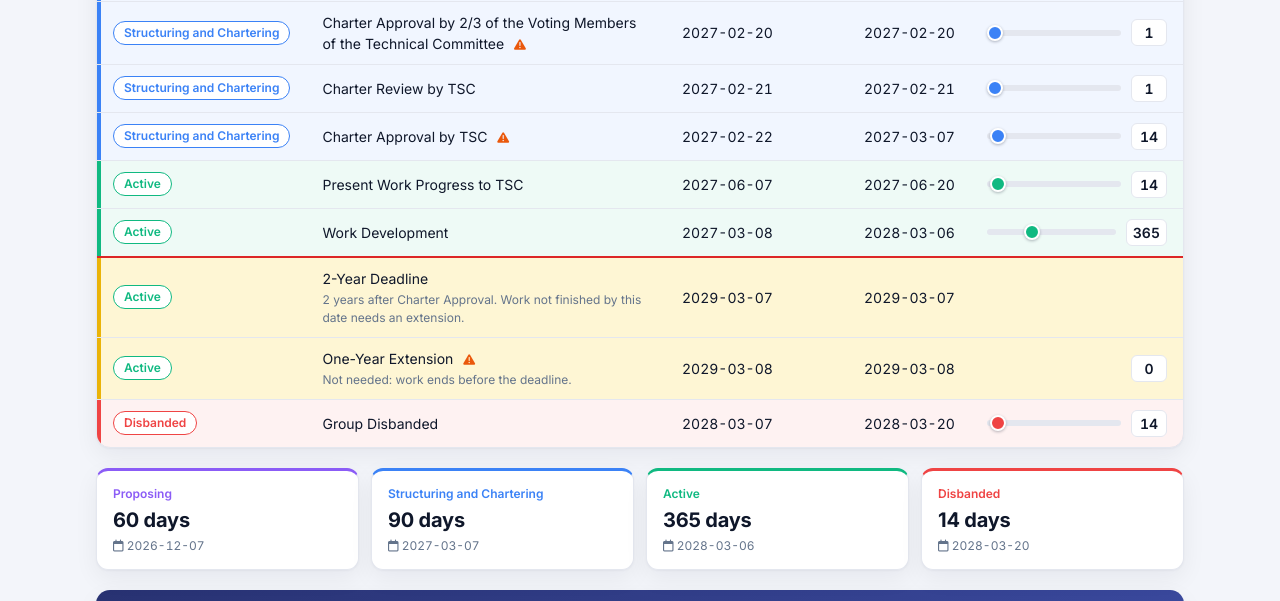
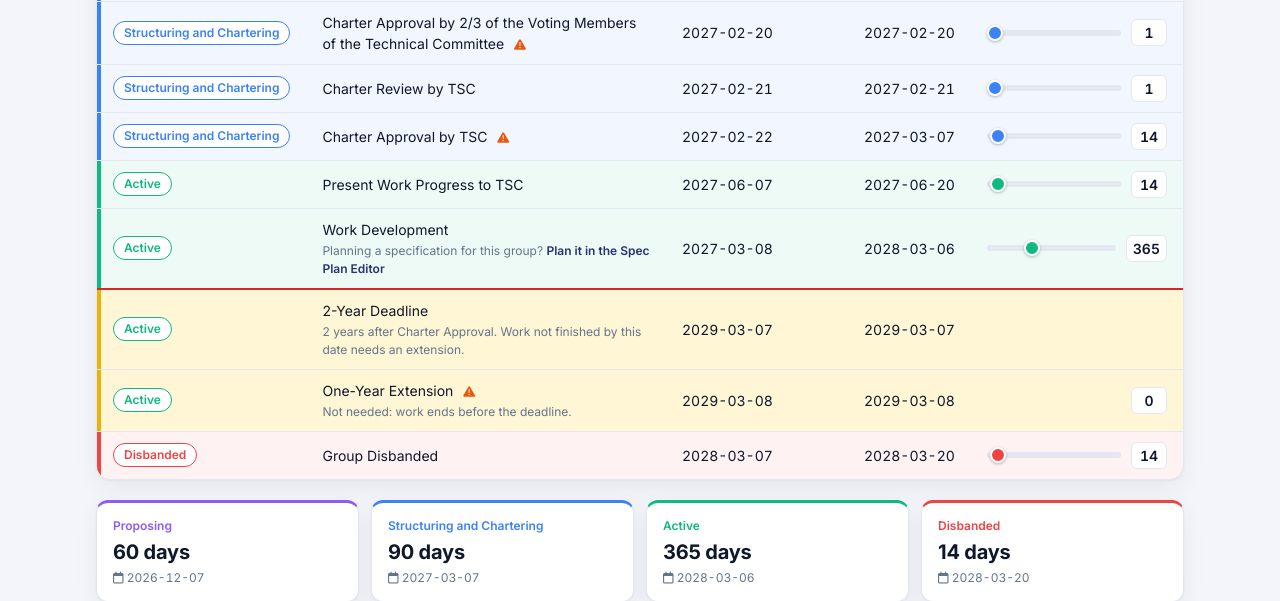
Before and after one commit to riscv-admin/group-plan-editor, a Flask app: page / in a window 1280 px wide. Shown: the part 823-1424 px from the top of the page. Run offline with Flask 3, Linux system fonts and the light colour scheme; some libraries are stand-ins or nearby versions.

Commit message:
Link to the Spec Plan Editor from Work Development
Groups planning the specifications they will deliver can open
tech.riscv.org/plan/ from the Work Development row.

Co-Authored-By: Claude Opus 5.5 <noreply@anthropic.com>

```diff
--- a/web/templates/index.html
+++ b/web/templates/index.html
@@ -534,6 +534,16 @@
         font-size: 0.75rem;
       }
 
+      .row-note a {
+        color: var(--brand);
+        font-weight: 600;
+        text-decoration: none;
+      }
+
+      .row-note a:hover {
+        text-decoration: underline;
+      }
+
       /* 2-Year Deadline and One-Year Extension: yellow, red line at the deadline */
       tbody tr.deadline-row {
         background: rgba(250, 204, 21, 0.18);
@@ -657,6 +667,10 @@
                   ></i>
                   {% endif %}
                   {% if activity == "Work Development" %}
+                  <div class="row-note">
+                    Planning a specification for this group?
+                    <a href="https://tech.riscv.org/plan/" target="_blank" rel="noopener">Plan it in the Spec Plan Editor</a>
+                  </div>
                   <div>
                     <span class="duration-warning" hidden>
                       <i class="fa-solid fa-circle-exclamation"></i>
```
